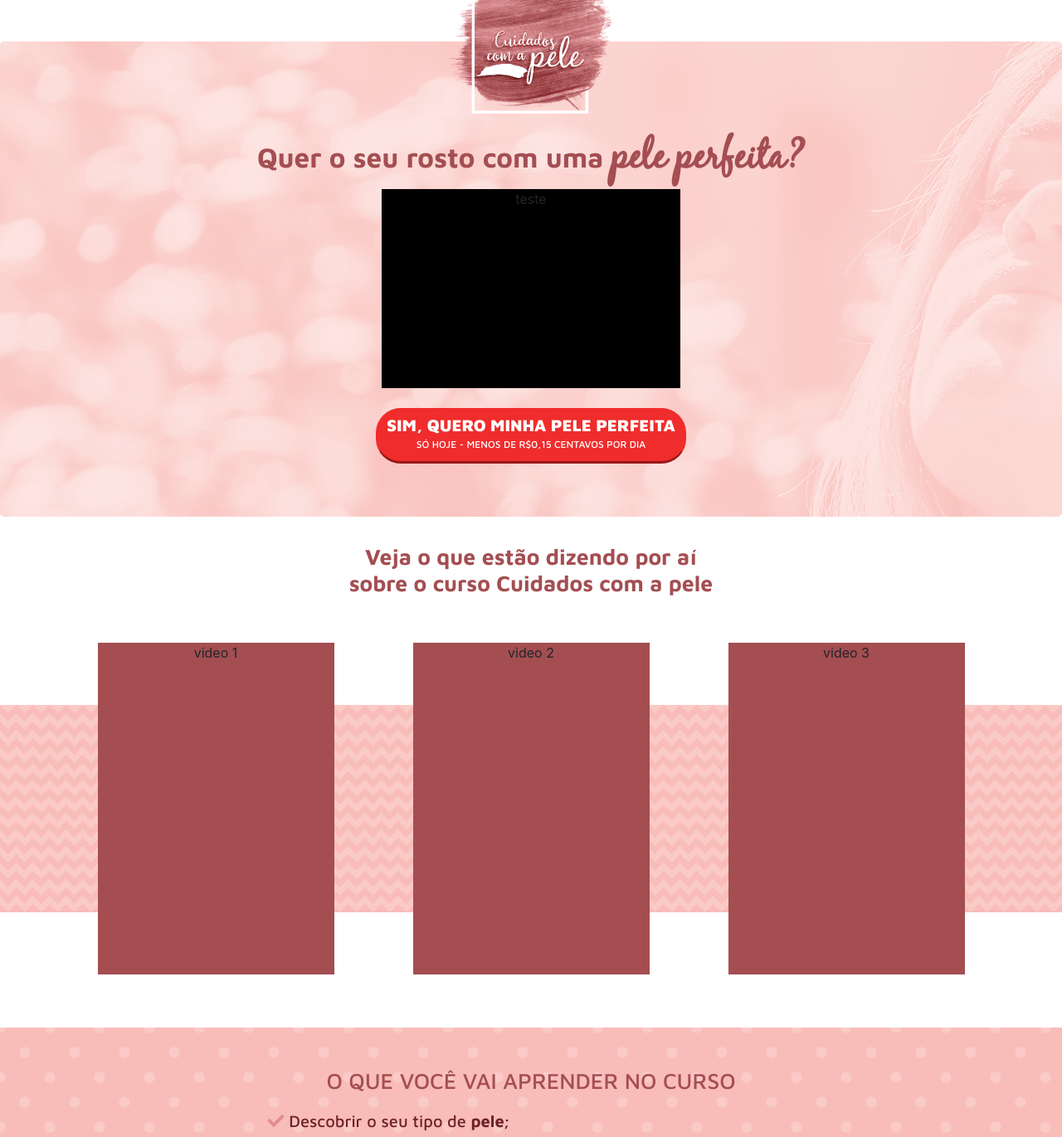
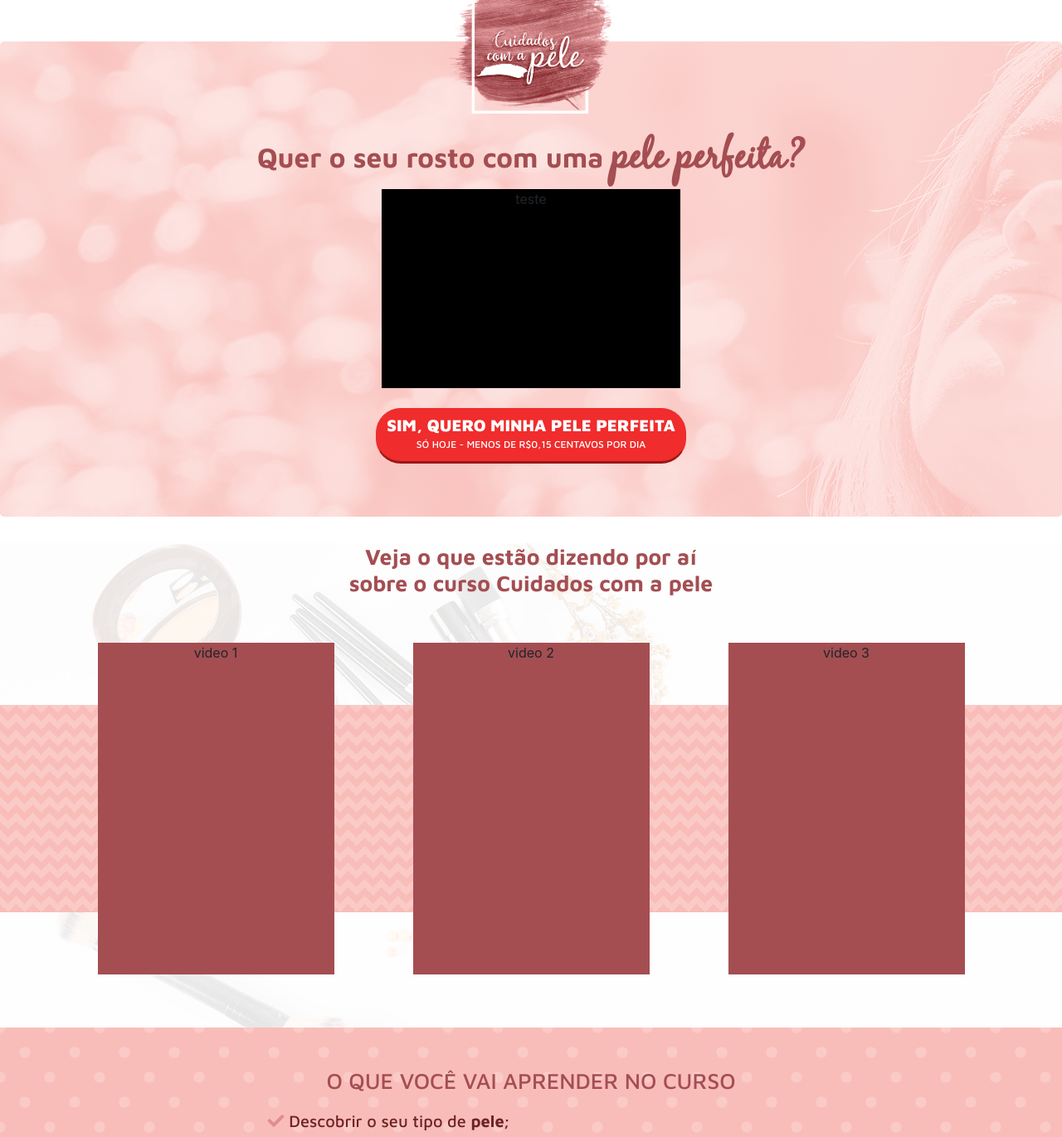
Before and after one commit to jvcalassio/jvcalassio.github.io, a PHP site: page / in a window 1280 px wide. Shown: the top 1371 px of the page at 83% size. Run offline with PHP 8.4, Linux system fonts and the light colour scheme.

Commit message:
first release (adjustments)

```diff
--- a/landing-page/css/styles.css
+++ b/landing-page/css/styles.css
@@ -261,7 +261,10 @@
 }
 
 .second-block {
-    background-color: var(--bg-color);
+    /*background-color: var(--bg-color);*/
+    background-image: url("../img/bg-second-block.png");
+    background-size:100%;
+    background-attachment: local;
 }
 .second-block .main-text {
     font-family: 'Maven Pro', sans-serif;
@@ -272,7 +275,6 @@
 
 .second-block .bg-depoimentos {
     width:100%;
-    /*background-color: var(--light-pink);*/
     background:
     linear-gradient(135deg, var(--secondary-pink) 25%, transparent 25%) -10px 0,
     linear-gradient(225deg, var(--secondary-pink) 25%, transparent 25%) -10px 0,
@@ -289,7 +291,6 @@
 
 .second-block .bg-depoimentos2 {
     width:100%;
-    /*background-color: var(--light-pink);*/
     background:
     linear-gradient(135deg, var(--secondary-pink) 25%, transparent 25%) -10px 0,
     linear-gradient(225deg, var(--secondary-pink) 25%, transparent 25%) -10px 0,
@@ -305,7 +306,6 @@
 }
 .second-block .bg-depoimentos3 {
     width:100%;
-    /*background-color: var(--light-pink);*/
     background:
     linear-gradient(135deg, var(--secondary-pink) 25%, transparent 25%) -10px 0,
     linear-gradient(225deg, var(--secondary-pink) 25%, transparent 25%) -10px 0,
@@ -403,7 +403,15 @@
     font-size:15pt;
     color: var(--dark-font);
 }
-
+/*
+.fourth-to-fifth .decoration {
+    max-width: 200px;
+    position: absolute;
+    z-index:-3;
+    margin-top:-110px;
+    left:0;
+}
+*/
 .sixth-block {
     /*background-color: var(--light-pink);    */
     background-image: url("../img/bg-sixth-block.png");
--- a/landing-page/index.html
+++ b/landing-page/index.html
@@ -29,7 +29,8 @@
         <br />
         <a href="#" class="btn btn-primary spec">SIM, QUERO MINHA PELE PERFEITA<br /><font class="little-txt">SÓ HOJE - MENOS DE R$0,15 CENTAVOS POR DIA</font></a>
     </div>
-    <div class="container second-block centering">
+    <div class="second-block centering">
+        <div class="container">
             <h2 class="main-text">Veja o que estão dizendo por aí<br /> sobre o curso Cuidados com a pele</h2>
             <br /><br />
             <div class="depoimentos-master">
@@ -51,6 +52,7 @@
         </div>
         <br />
         <br />
+    </div>
     <div class="container third-block centering">
         <div class="custom-bg"></div><br /><br />
         <h2 class="title">O QUE VOCÊ VAI APRENDER NO CURSO</h2>
@@ -75,6 +77,7 @@
             </div>
         </div>
     </div>
+    <div class="fourth-to-fifth">
         <div class="container fourth-block centering">
             <div class="row d-flex justify-content-center">
                 <div class="col-md-4 d-flex justify-content-center mt-3 mb-3 mt-md-0 mb-md-0">
@@ -127,6 +130,7 @@
             <div class="d-flex justify-content-center">
                 <div class="row">
                     <a href="#" class="btn btn-primary">SIM, EU QUERO ISSO!</a>
+                </div>
             </div>
         </div>
     </div>
--- a/landing-page/js/main.js
+++ b/landing-page/js/main.js
@@ -9,3 +9,6 @@ $(".card-header").click(function(){
         }
     });
 });
+function getRandomInt(min, max) {
+    return Math.floor(Math.random() * (max - min + 1) + min);
+  }
```
Also changed, not shown: landing-page/img/bg-second-block.png (added). Lines whose indentation alone changed are shown as unchanged.
